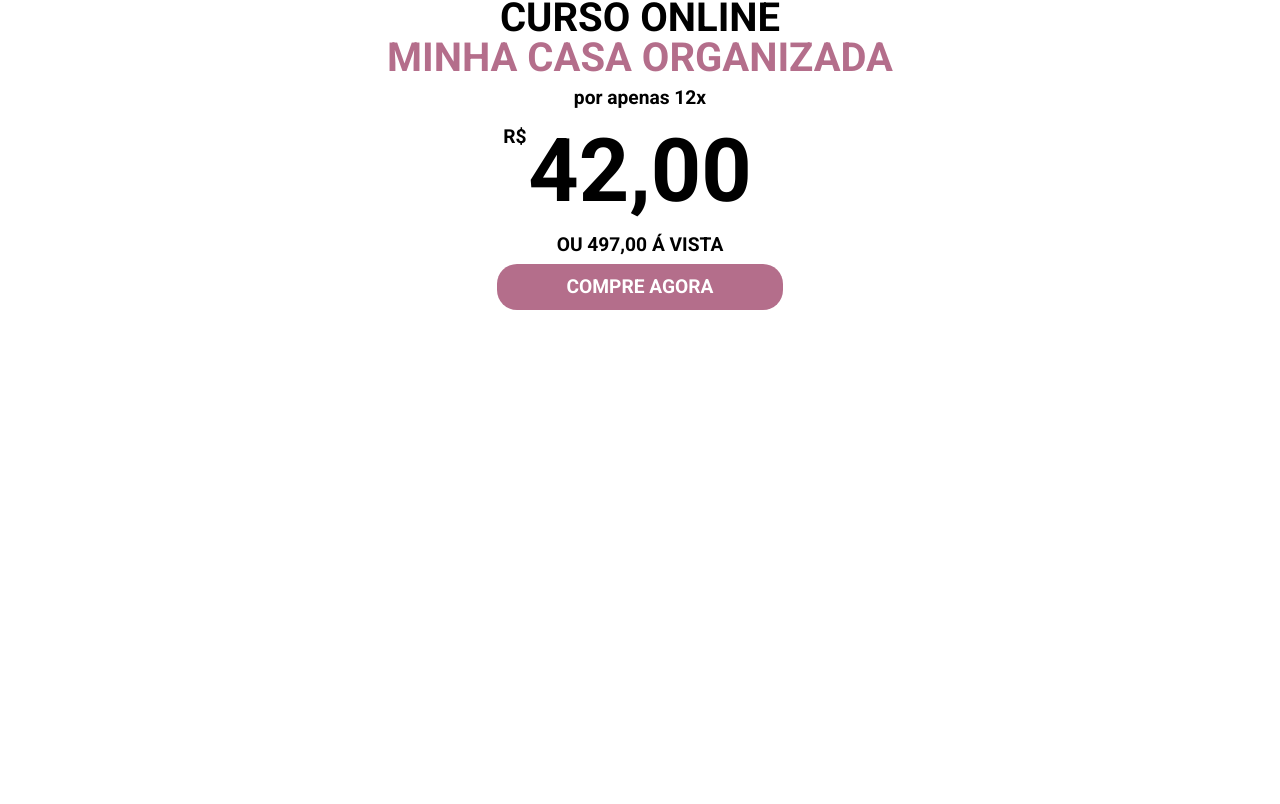
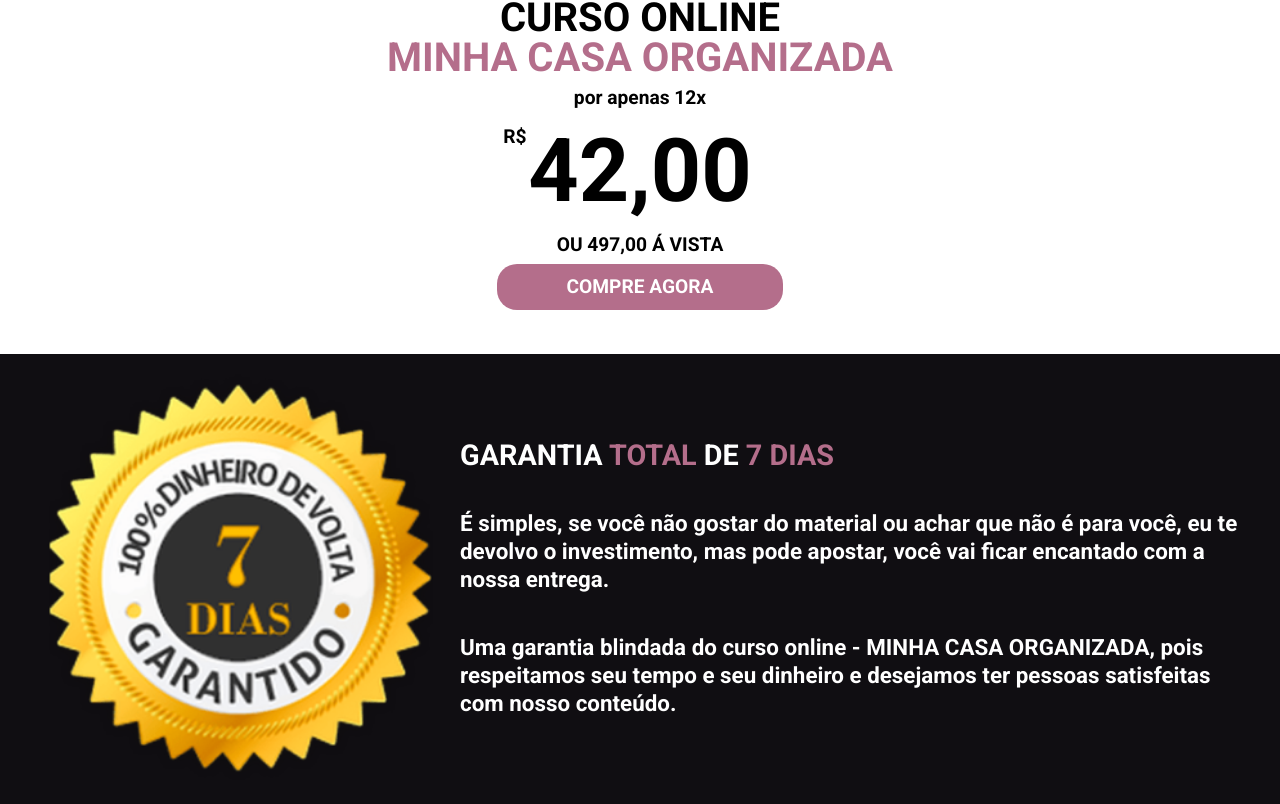
Before and after one commit to JuniorAlvesbr/leticiamartins.com.br-curso, a Next.js app: page / in a window 1280 px wide. Shown: the part 4913-5717 px from the top of the page. Before the commit the page ends 5267 px from the top, so only its background shows below. Built offline with nearby package versions, Linux system fonts and the light colour scheme.

Commit message:
create garantia section

```diff
--- /dev/null
+++ b/components/Garantia/index.js
@@ -0,0 +1,28 @@
+import { Container, TextBox } from "./styles"
+import { ImageWrapper, Image, SubTitle, Text } from '../../object'
+
+export default function Garantia() {
+    return (
+        <Container>
+            <ImageWrapper>
+                <Image
+                    src="/images/garantia.png"
+                    alt="7 dias de garantia do curso minha casa organizada"
+                />
+            </ImageWrapper>
+
+            <TextBox>
+                <SubTitle>Garantia <em>total</em> de <em>7 dias</em></SubTitle>
+
+                <Text>
+                    É simples, se você não gostar do material ou achar que não é para você, eu te devolvo o investimento, mas pode apostar, você vai ficar encantado com a nossa entrega.
+                </Text>
+
+                <Text>
+                    Uma garantia blindada do curso online - <strong>minha casa organizada</strong>, pois respeitamos seu tempo e seu dinheiro e desejamos ter pessoas satisfeitas com nosso conteúdo.
+                </Text>
+            </TextBox>
+
+        </Container>
+    )
+}
--- /dev/null
+++ b/components/Garantia/styles.js
@@ -0,0 +1,71 @@
+import styled from 'styled-components'
+import { Image, ImageWrapper, SubTitle, Text } from '../../object'
+
+export const Container = styled.section`
+    display: flex;
+    flex-direction: column;
+    justify-content: center;
+    align-items: center;
+    background-color: #100E12;
+    padding: 20px 0;
+
+    & > ${ImageWrapper} {
+        width: 200px;
+        height: 210px;
+
+        ${Image} {
+            object-fit: contain;
+        }
+    }
+
+    @media (min-width: 550px){
+        flex-direction: row;
+    }
+
+    @media (min-width: 800px){
+        & > ${ImageWrapper} {
+            width: 400px;
+            height: 410px;
+        }
+    }
+`
+
+export const TextBox = styled.article`
+    ${SubTitle}, ${Text} {
+        color: ${({ theme }) => theme.colors.primary};
+        line-height: 28px;
+        text-align: center;
+        padding: 20px;
+        max-width: 400px;
+    }
+
+    ${SubTitle} {
+        font-size: 1.4rem;
+    }
+
+    & > ${Text} {
+
+        strong {
+            text-transform: uppercase;
+        }
+    }
+
+    @media (min-width: 550px){
+        ${SubTitle}, ${Text} {
+            text-align: left;
+            padding-right: 0;
+        }
+    }
+
+    @media (min-width: 800px){
+
+        & > ${SubTitle} {
+            font-size: 1.8rem;
+        }
+
+        & > ${Text} {
+            font-size: 1.4rem;
+            max-width: 800px;
+        }
+    }
+`
--- a/pages/index.js
+++ b/pages/index.js
@@ -5,6 +5,7 @@ import AboutMe from "../components/AboutMe"
 import Bonus from "../components/Bonus"
 import Device from "../components/Device"
 import Price from "../components/Price"
+import Garantia from "../components/Garantia"
 
 function Home() {
   return (
@@ -19,6 +20,7 @@ function Home() {
         <Bonus />
         <Device />
         <Price />
+        <Garantia />
       </main>
     </>
   )
```
Also changed, not shown: public/images/garantia.png (added).
